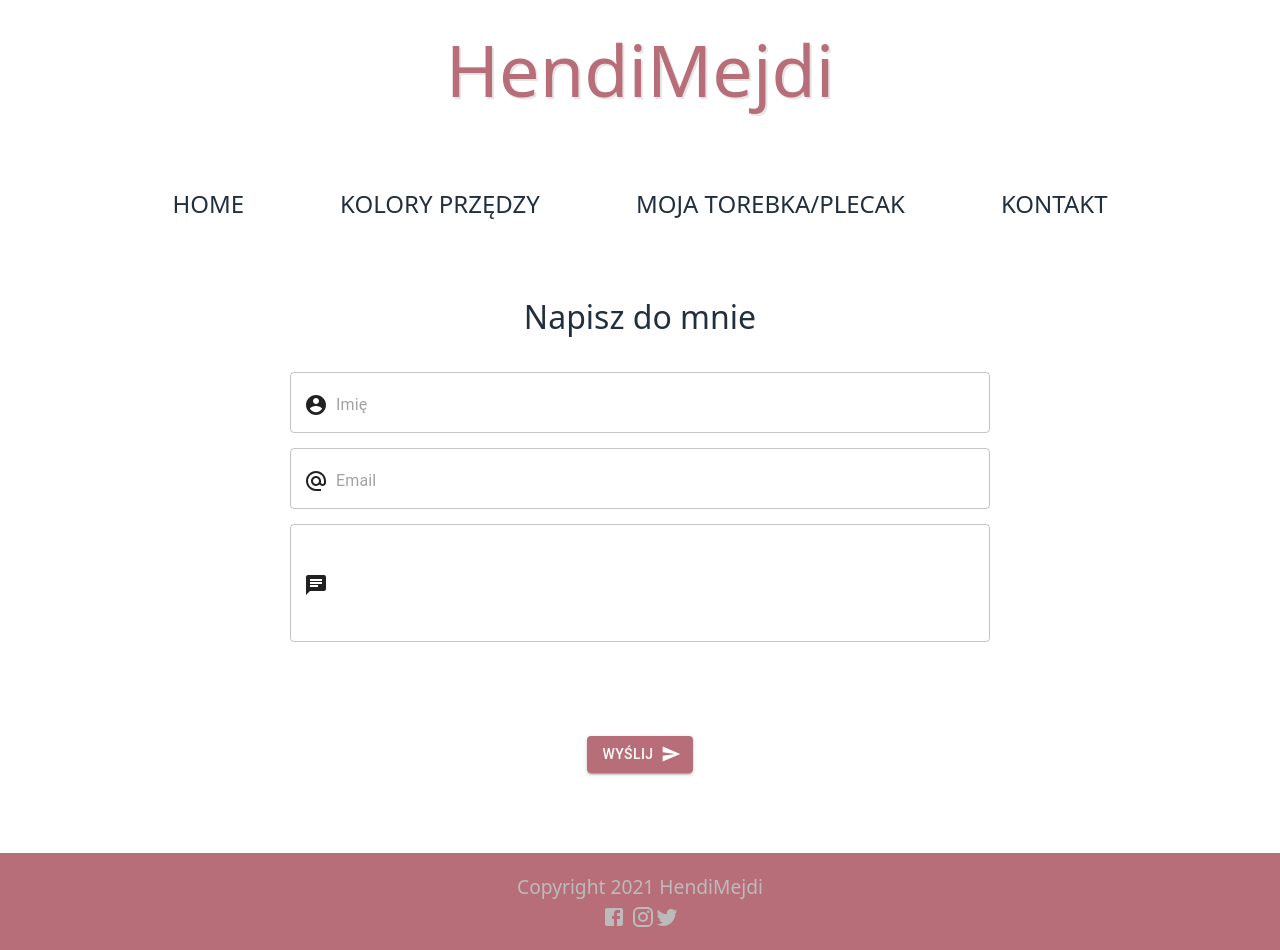
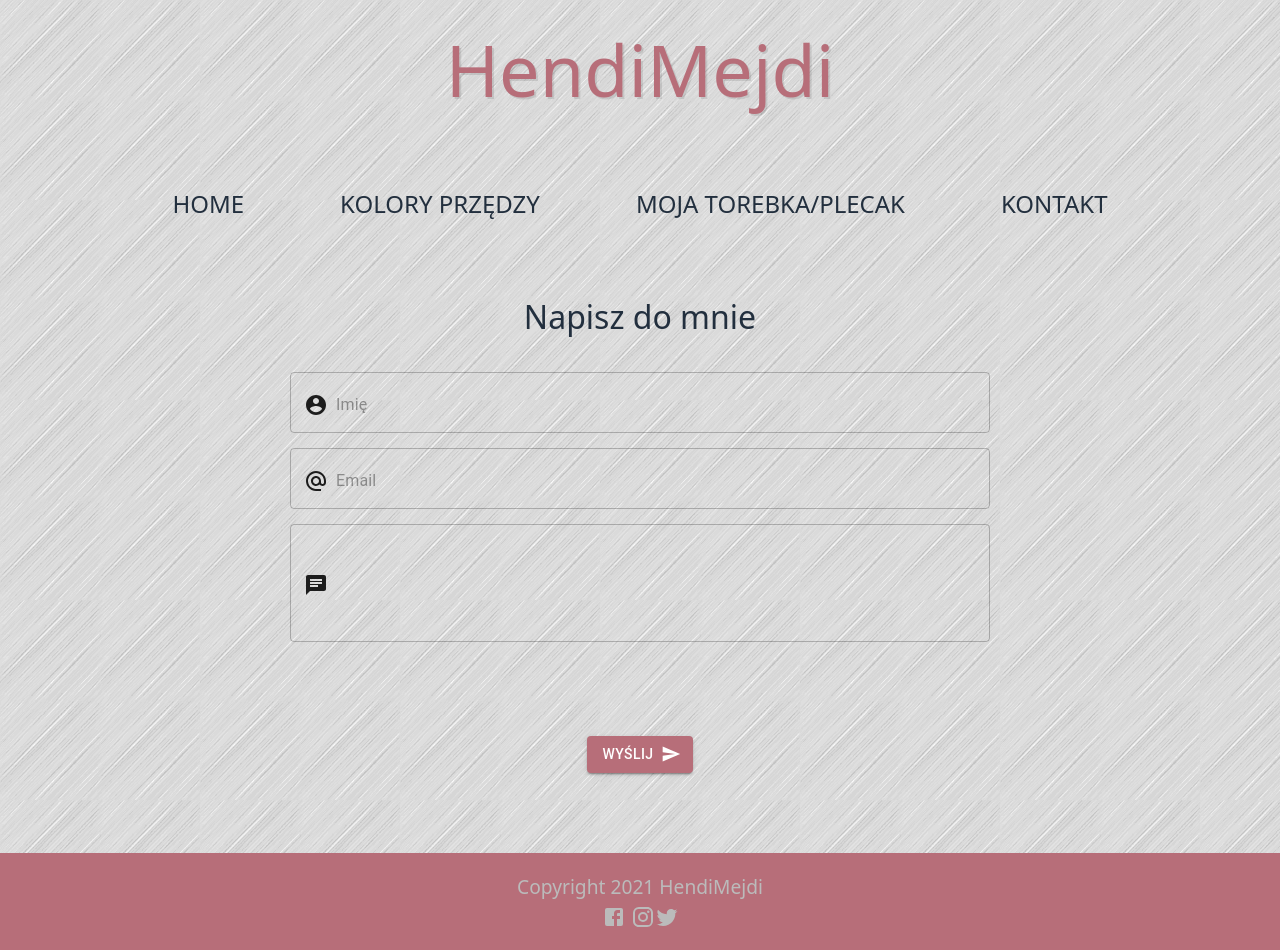
Before and after one commit to Piotr-Zacharski/hendimejdinc, a Next.js app: page /contact in a window 1280 px wide. Built offline with nearby package versions, Linux system fonts and the light colour scheme.

Commit message:
new background

```diff
--- a/styles/globals.css
+++ b/styles/globals.css
@@ -1,6 +1,6 @@
 @import url('https://fonts.googleapis.com/css2?family=Poppins:ital,wght@0,100;0,200;0,300;0,400;0,500;0,600;0,700;0,800;0,900;1,100;1,200;1,300;1,400;1,500;1,600;1,700;1,800;1,900&display=swap');
 body {
-    background: white;
+    background-image: url("/img/silver.png");
     margin: 0;
     font-family: 'Poppins';
     font-size: 1.5em;
```
Also changed, not shown: public/img/pinkish.png (added), public/img/silver.png (added).
